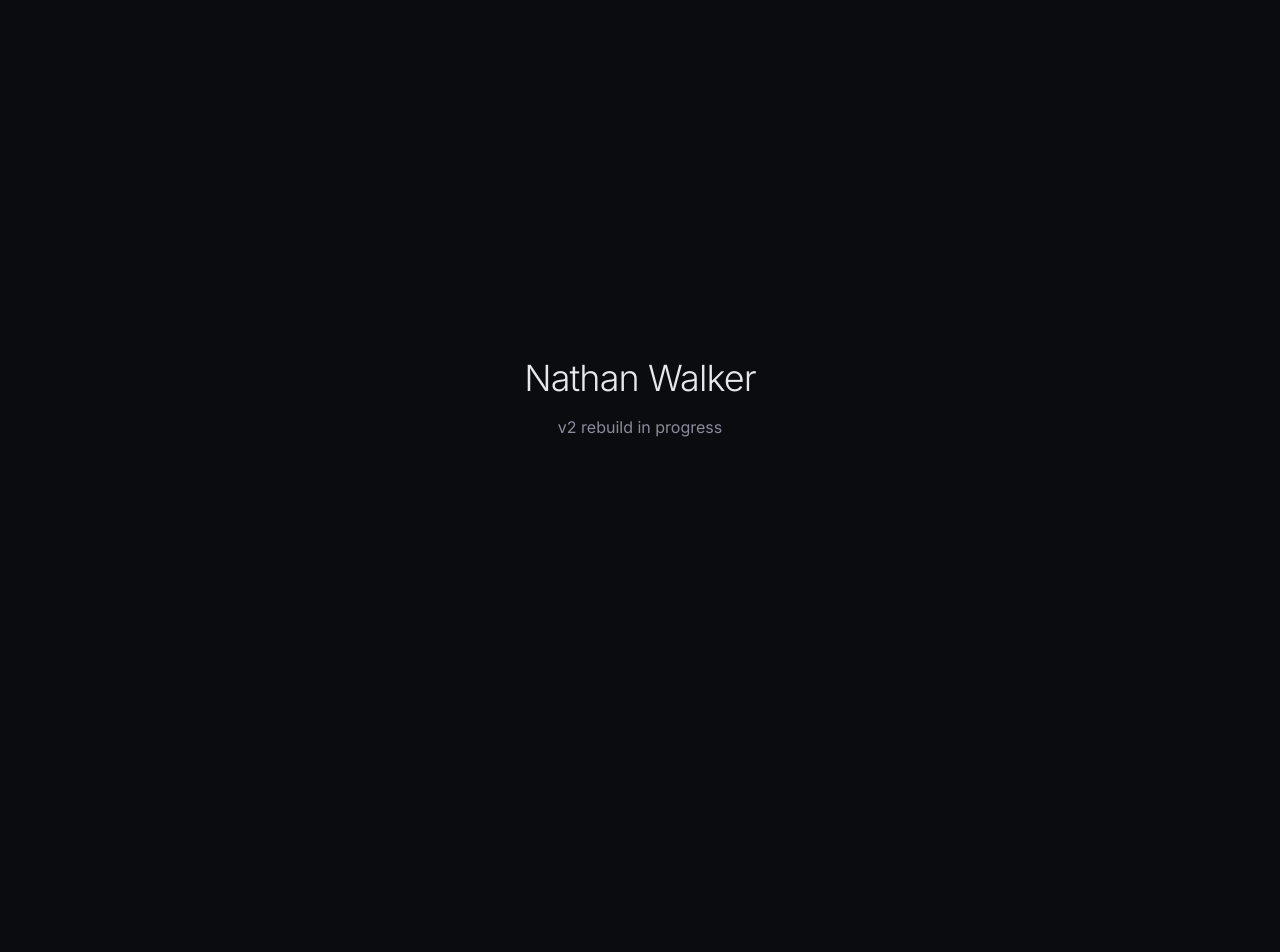
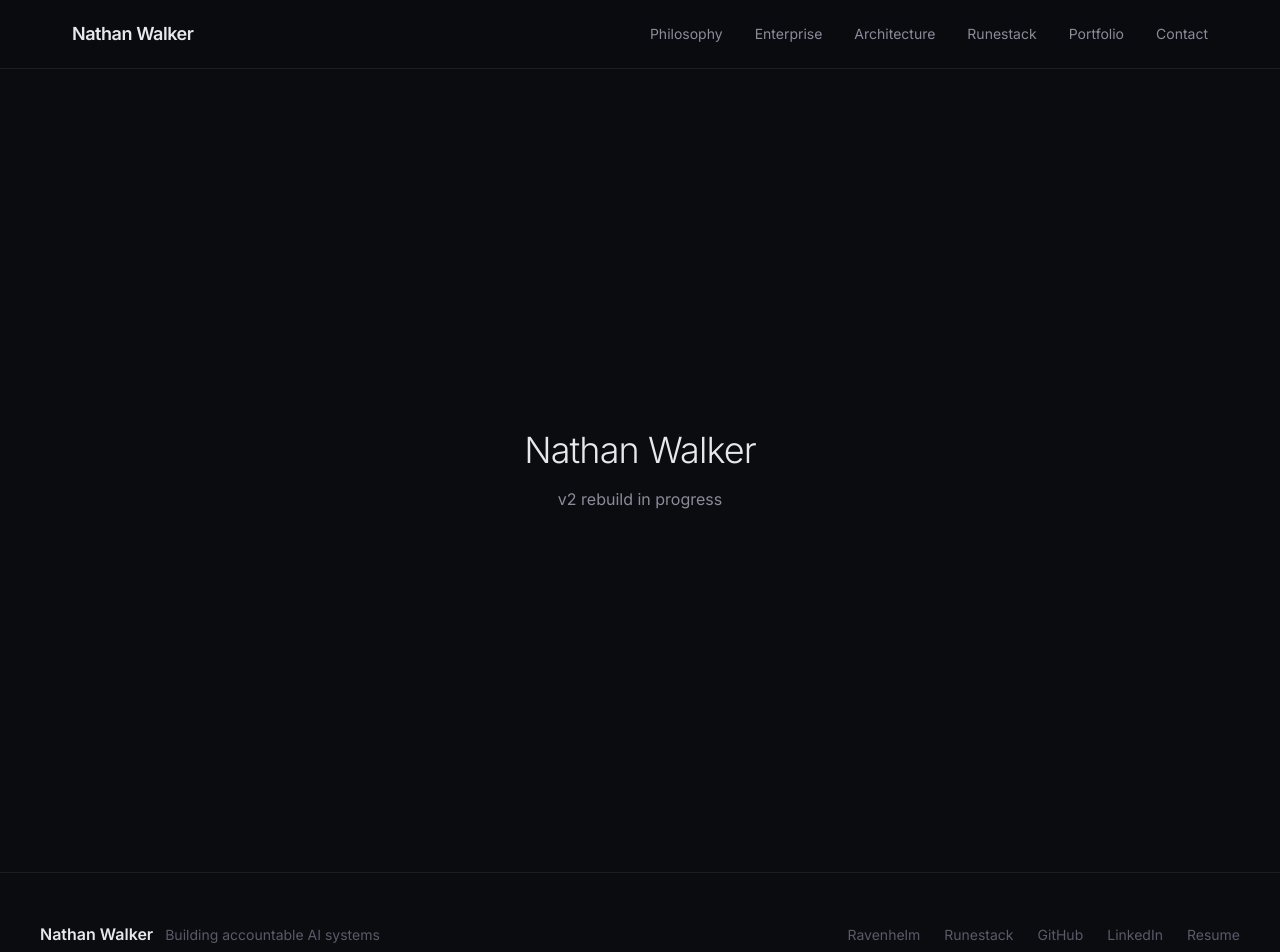
Before and after one commit to nwalker85/nwalker.cc, a Next.js app: page / in a window 1280 px wide. Shown: the top 952 px of the page. Before the commit the page ends 800 px from the top, so only its background shows below. Built offline with nearby package versions, Linux system fonts and the light colour scheme.

Commit message:
feat: add navigation and footer layout components

```diff
--- a/src/app/layout.tsx
+++ b/src/app/layout.tsx
@@ -1,5 +1,7 @@
 import type { Metadata } from 'next'
 import { Inter, JetBrains_Mono } from 'next/font/google'
+import { Nav } from '@/components/layout/Nav'
+import { Footer } from '@/components/layout/Footer'
 import './globals.css'
 
 const inter = Inter({
@@ -26,7 +28,11 @@ export default function RootLayout({
 }) {
   return (
     <html lang="en" className={`${inter.variable} ${jetbrainsMono.variable}`}>
-      <body className="antialiased">{children}</body>
+      <body className="antialiased pt-[72px]">
+        <Nav />
+        {children}
+        <Footer />
+      </body>
     </html>
   )
 }
--- /dev/null
+++ b/src/components/layout/Footer.tsx
@@ -0,0 +1,19 @@
+export function Footer() {
+  return (
+    <footer className="py-12 px-8 border-t border-[var(--edge)]">
+      <div className="max-w-[1200px] mx-auto flex flex-col md:flex-row items-center justify-between gap-4">
+        <div className="flex items-center gap-3">
+          <span className="text-[var(--text-primary)] font-semibold">Nathan Walker</span>
+          <span className="text-[var(--text-muted)] text-sm">Building accountable AI systems</span>
+        </div>
+        <div className="flex items-center gap-6 text-sm">
+          <a href="https://ravenhelm.ai" className="text-[var(--text-muted)] hover:text-[var(--text-primary)] transition-colors" target="_blank" rel="noopener noreferrer">Ravenhelm</a>
+          <a href="https://runestack.ai" className="text-[var(--text-muted)] hover:text-[var(--text-primary)] transition-colors" target="_blank" rel="noopener noreferrer">Runestack</a>
+          <a href="https://github.com/nwalker85" className="text-[var(--text-muted)] hover:text-[var(--text-primary)] transition-colors" target="_blank" rel="noopener noreferrer">GitHub</a>
+          <a href="https://linkedin.com/in/nwalker85" className="text-[var(--text-muted)] hover:text-[var(--text-primary)] transition-colors" target="_blank" rel="noopener noreferrer">LinkedIn</a>
+          <a href="/resume.pdf" className="text-[var(--text-muted)] hover:text-[var(--text-primary)] transition-colors">Resume</a>
+        </div>
+      </div>
+    </footer>
+  )
+}
--- /dev/null
+++ b/src/components/layout/Nav.tsx
@@ -0,0 +1,34 @@
+import Link from 'next/link'
+
+const navItems = [
+  { label: 'Philosophy', href: '/philosophy' },
+  { label: 'Enterprise', href: '/enterprise' },
+  { label: 'Architecture', href: '/architecture' },
+  { label: 'Runestack', href: '/runestack' },
+  { label: 'Portfolio', href: '/portfolio' },
+  { label: 'Contact', href: '/#contact' },
+]
+
+export function Nav() {
+  return (
+    <nav className="fixed top-0 left-0 right-0 z-50 py-5 bg-[var(--background)]/80 backdrop-blur-xl border-b border-[var(--edge)]">
+      <div className="max-w-[1200px] mx-auto px-8 flex items-center justify-between">
+        <Link href="/" className="text-[var(--text-primary)] text-lg font-semibold tracking-tight">
+          Nathan Walker
+        </Link>
+        <ul className="hidden md:flex items-center gap-8 list-none">
+          {navItems.map((item) => (
+            <li key={item.label}>
+              <Link
+                href={item.href}
+                className="text-[var(--text-secondary)] text-sm hover:text-[var(--text-primary)] transition-colors"
+              >
+                {item.label}
+              </Link>
+            </li>
+          ))}
+        </ul>
+      </div>
+    </nav>
+  )
+}
```
Also changed, not shown: 1 other file (tests, documents, lock files or other folders).
